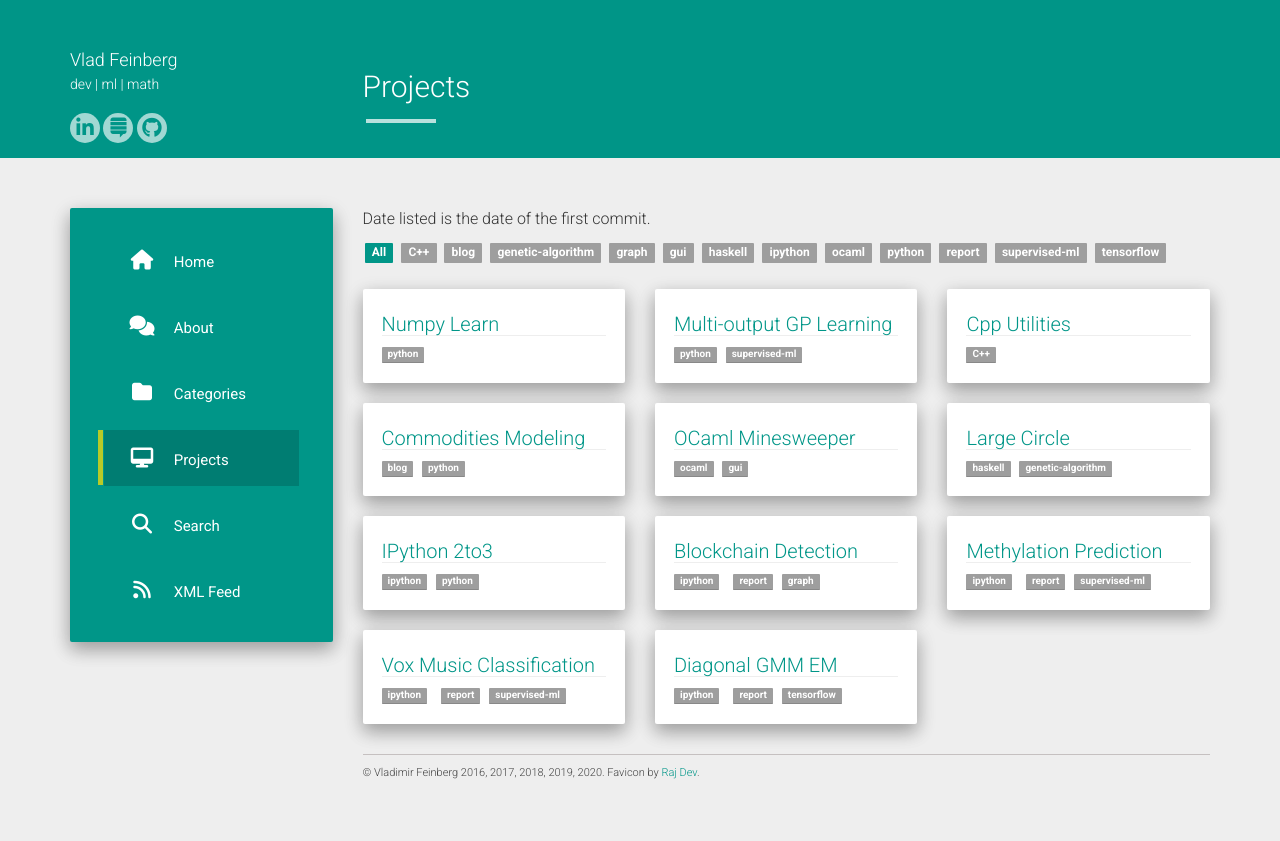
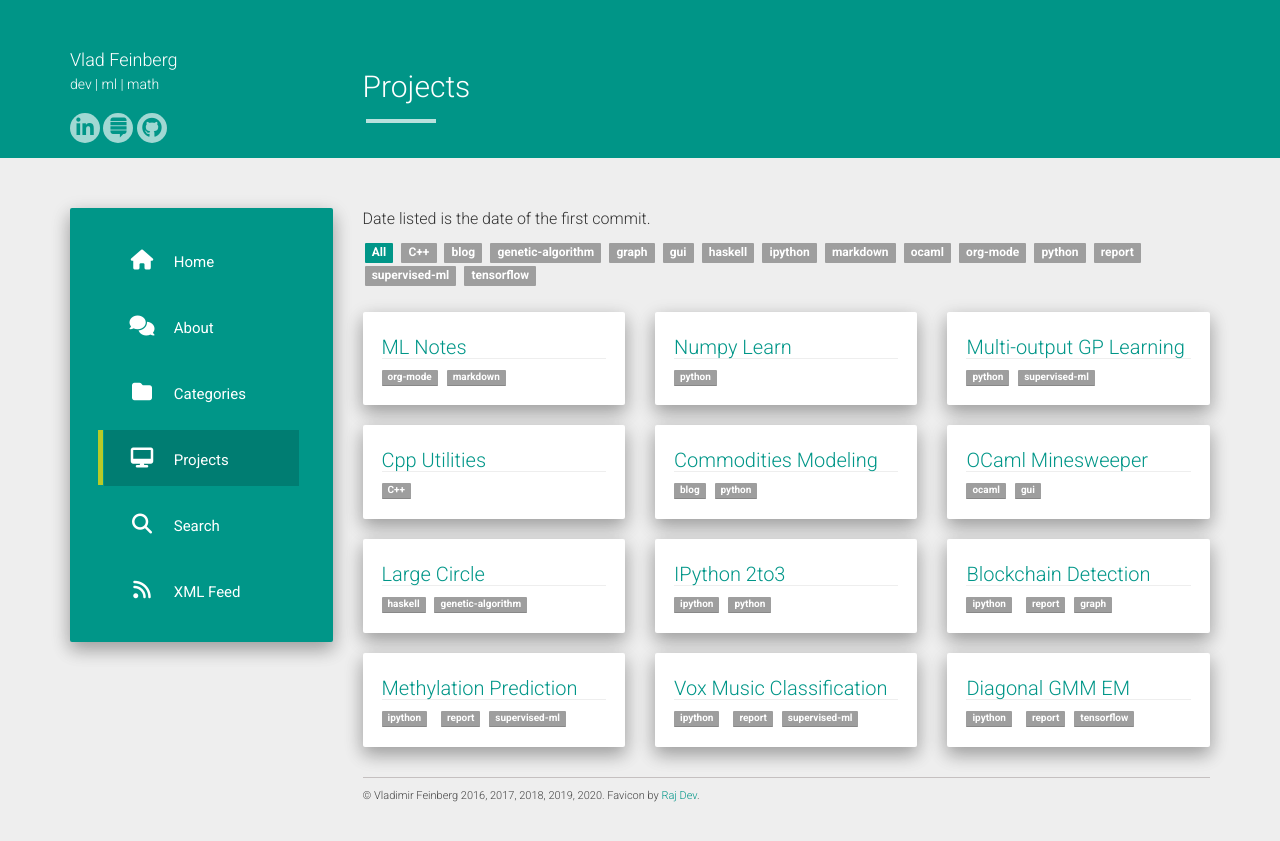
Before and after one commit to vlad17/vlad17.github.io, a Jekyll site: the page built from projects.md, in a window 1280 px wide. Shown: the top 841 px of the page. Built offline with Jekyll 4.4.1, drawn with Linux system fonts in a browser that asks for light colours; nearby versions of some CDN libraries.

Commit message:
ml notes

```diff
--- a/_data/projects.json
+++ b/_data/projects.json
@@ -1,4 +1,9 @@
 [
+    {
+        "name": "ML Notes",
+	"url": "https://github.com/vlad17/ml-notes",
+	"tags": ["org-mode", "markdown"]
+    },
     {
         "name": "Numpy Learn",
 	"url": "https://github.com/vlad17/np-learn",
```
